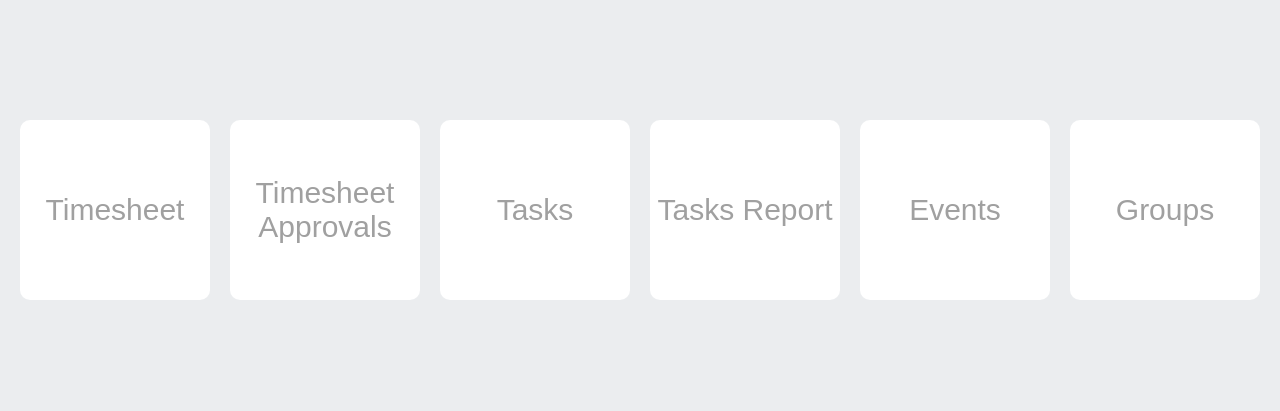
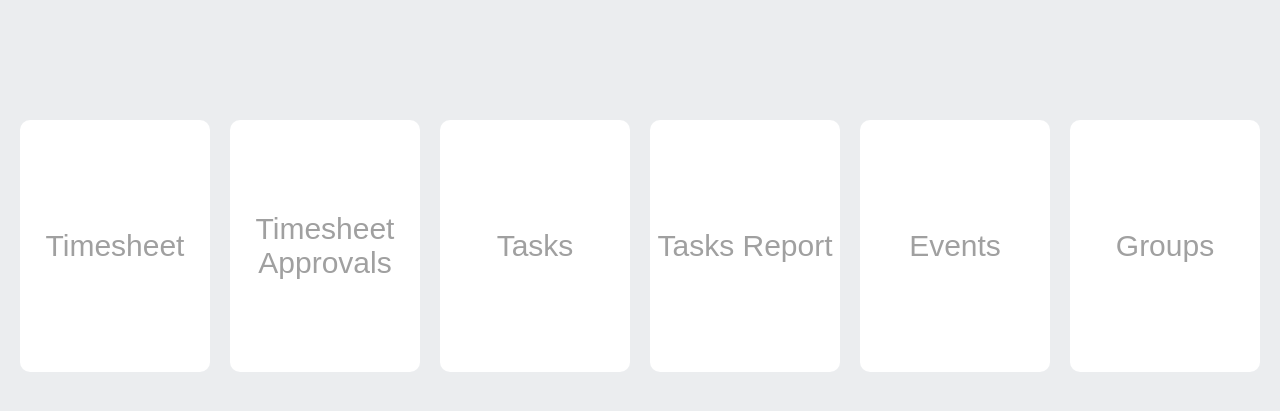
Before and after one commit to Aeromackerel/COSC-3380-Project-Management, a PHP site: page /forgottenpwd/front-end/groupManagers/groupManagersIndex.php in a window 1280 px wide. Shown: the part 60-471 px from the top of the page. Run offline with PHP 8.4, Linux system fonts and the light colour scheme; the visitor is signed in with stand-in values (Sample User, id 1).

Commit message:
Update groupManagersIndex.php

```diff
--- a/front-end/groupManagers/groupManagersIndex.php
+++ b/front-end/groupManagers/groupManagersIndex.php
@@ -28,12 +28,12 @@ if (!$_SESSION['loggedin'] || $_SESSION['roleID'] != 2)
 
 	<table id="applink-table">
 		<tr>
-		<td class="applink-td"><a href="../timesheet/timesheet.php" class="applink">Timesheet</a></td>
-		<td class="applink-td"><a class="applink" href = "groupManagersTimeApprovals">Timesheet Approvals</a></td>
-		<td class="applink-td"><a class="applink" href = "groupManagersTask.php">Tasks</a></td>
-		<td class="applink-td"><a class="applink" href = "groupManagersTasksOverview.php"> Tasks Report</a></td>
-		<td class="applink-td"><a class="applink" href = "groupManagersEventsView.php">Events</a></td>
-		<td class="applink-td"><a class="applink" href = "groupManagersGroupsView.php">Groups</a></td>
+		<td class="applink-td" style="height:250px;"><a href="../timesheet/timesheet.php" class="applink">Timesheet</a></td>
+		<td class="applink-td" style="height:250px;"><a class="applink" href = "groupManagersTimeApprovals">Timesheet Approvals</a></td>
+		<td class="applink-td" style="height:250px;"><a class="applink" href = "groupManagersTask.php">Tasks</a></td>
+		<td class="applink-td" style="height:250px;"><a class="applink" href = "groupManagersTasksOverview.php"> Tasks Report</a></td>
+		<td class="applink-td" style="height:250px;"><a class="applink" href = "groupManagersEventsView.php">Events</a></td>
+		<td class="applink-td" style="height:250px;"><a class="applink" href = "groupManagersGroupsView.php">Groups</a></td>
 		</tr>
 	</table>
 	<!---
```
